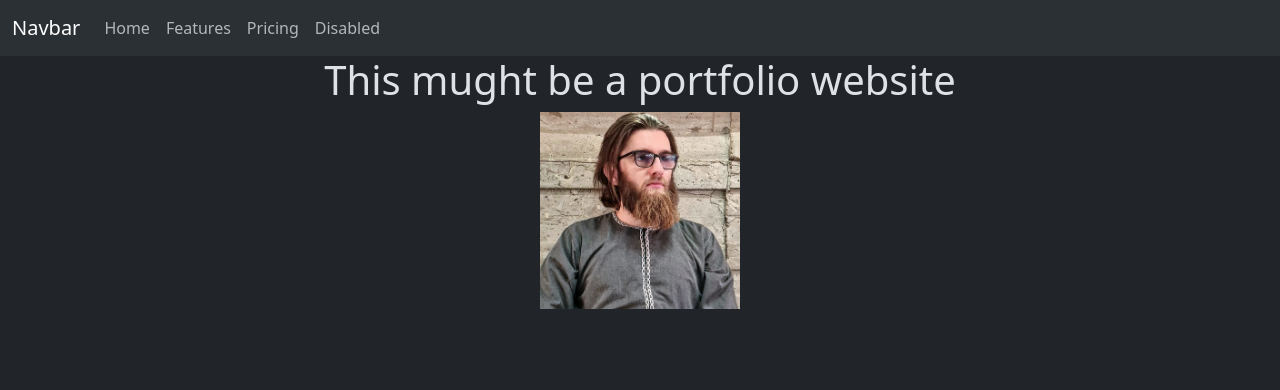
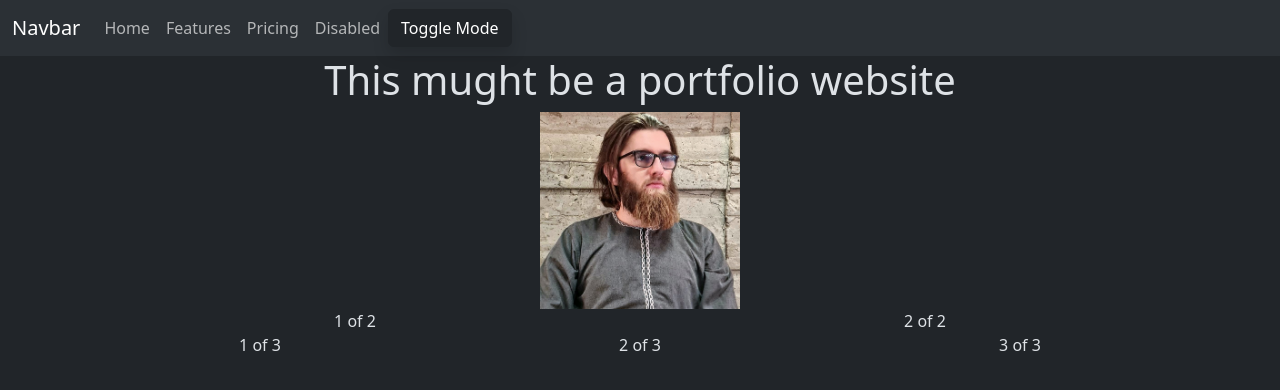
Before and after one commit to Dzemil/plain-dry, a Flask app: page / in a window 1280 px wide. Shown: the top 390 px of the page. Run offline with Flask 3, Linux system fonts and the light colour scheme.

Commit message:
dark mode toggle

```diff
--- /dev/null
+++ b/static/script.js
@@ -0,0 +1,8 @@
+document.getElementById('btnSwitch').addEventListener('click',()=>{
+    if (document.documentElement.getAttribute('data-bs-theme') == 'dark') {
+        document.documentElement.setAttribute('data-bs-theme','light')
+    }
+    else {
+        document.documentElement.setAttribute('data-bs-theme','dark')
+    }
+})
--- a/templates/base.html
+++ b/templates/base.html
@@ -6,11 +6,13 @@
         <title>Plain-Dry</title>
         <link href="https://cdn.jsdelivr.net/npm/bootstrap@5.3.0-alpha3/dist/css/bootstrap.min.css" rel="stylesheet" integrity="sha384-KK94CHFLLe+nY2dmCWGMq91rCGa5gtU4mk92HdvYe+M/SXH301p5ILy+dN9+nJOZ" crossorigin="anonymous">
         <link href="static/styles.css" rel="stylesheet">
+
     </head>
     <body>
         {% include 'navbar.html' %}
         {% block base %} {% endblock %}
         <script src="https://cdn.jsdelivr.net/npm/bootstrap@5.3.0-alpha3/dist/js/bootstrap.bundle.min.js" integrity="sha384-ENjdO4Dr2bkBIFxQpeoTz1HIcje39Wm4jDKdf19U8gI4ddQ3GYNS7NTKfAdVQSZe" crossorigin="anonymous"></script>
+        <script src="../static/script.js"></script>
     </body>
 
 </html>
--- /dev/null
+++ b/templates/img-grid.html
@@ -0,0 +1,21 @@
+<div class="container text-center">
+    <div class="row">
+      <div class="col">
+        1 of 2
+      </div>
+      <div class="col">
+        2 of 2
+      </div>
+    </div>
+    <div class="row">
+      <div class="col">
+        1 of 3
+      </div>
+      <div class="col">
+        2 of 3
+      </div>
+      <div class="col">
+        3 of 3
+      </div>
+    </div>
+  </div>
--- a/templates/index.html
+++ b/templates/index.html
@@ -3,4 +3,6 @@
 <h1>This mught be a portfolio website</h1>
 <img src="../static/images/Dzemil.jpg" style="width:200px; height: auto;">
 
+{% include 'img-grid.html' %}
+
 {% endblock %}
--- a/templates/navbar.html
+++ b/templates/navbar.html
@@ -11,6 +11,7 @@
           <li class="nav-item"><a class="nav-link" href="#">Pricing</a></li>
           <li class="nav-item"><a class="nav-link">Disabled</a></li>
         </ul>
+        <button class="btn btn-dark shadow" id="btnSwitch">Toggle Mode</button>
       </div>
     </div>
   </nav>
```
